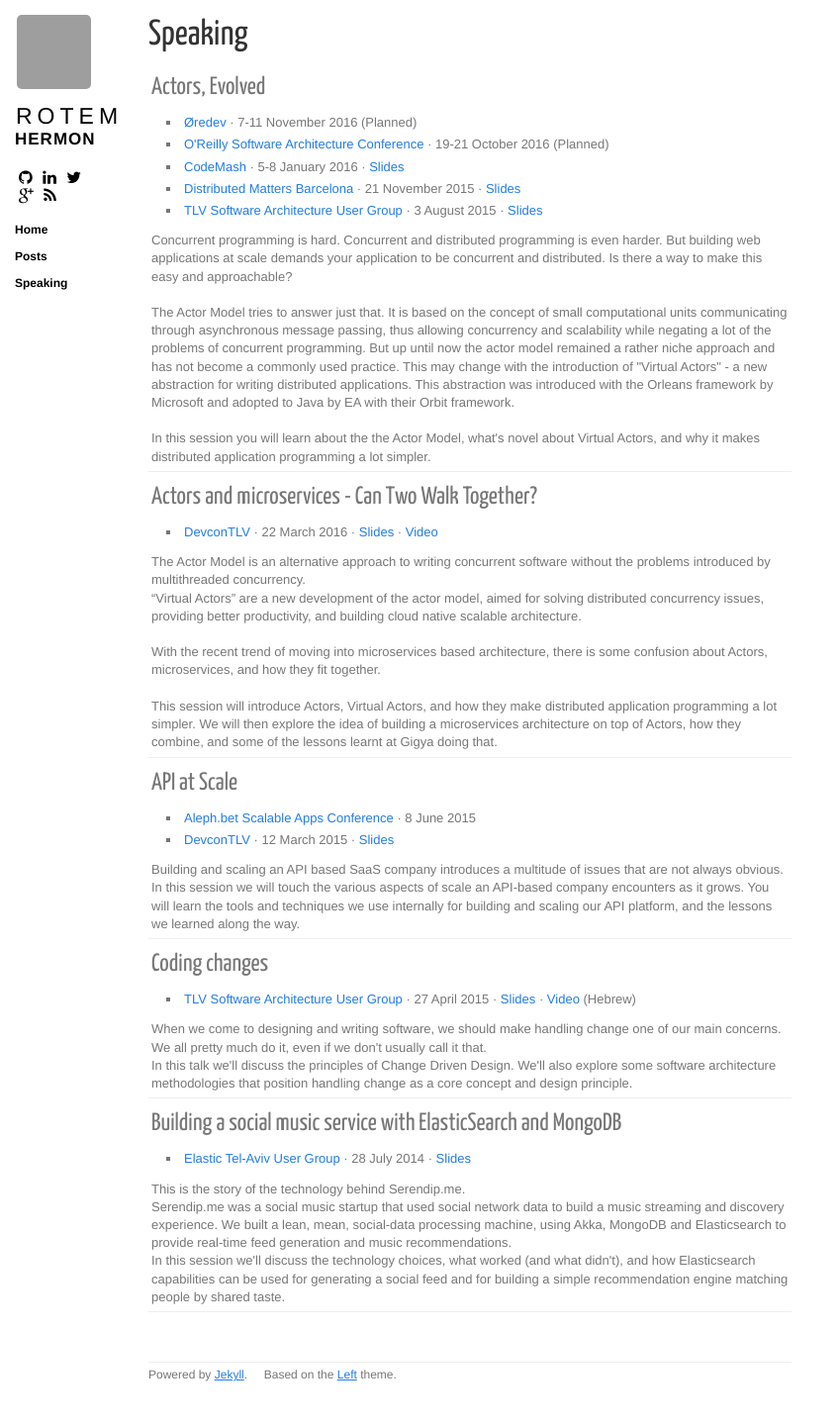
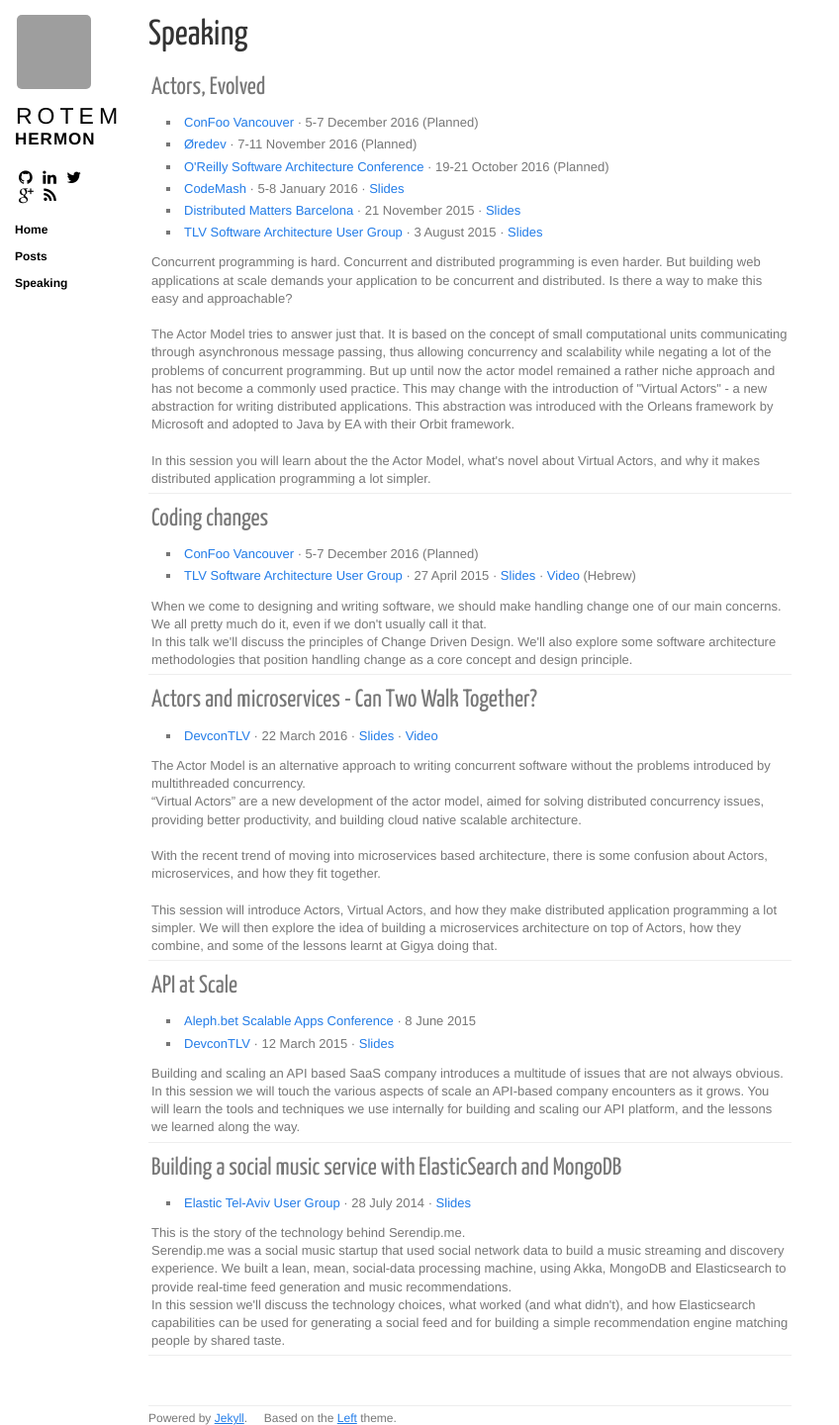
Before and after one commit to rore/rore.github.com, a Jekyll site: the page built from speaking.html, in a window 1280 px wide. Shown: the whole page at 99% size, without its empty margins (0-848 px from the left). Built offline with Jekyll 4.4.1, drawn with Linux system fonts in a browser that asks for light colours; nearby versions of some CDN libraries; Markdown is read by kramdown in place of the engine named in the settings; before the commit the page ends 1396 px from its top, so only the background shows below that; grey boxes are pictures that could not be loaded.

Commit message:
Update speaking.html

```diff
--- a/speaking.html
+++ b/speaking.html
@@ -9,6 +9,9 @@ title: "Speaking"
                 <li>
             <h3>Actors, Evolved</h3>
             <ul class="sublist">
+                <li>
+                    <a href="https://confoo.ca/en/yvr2016/session/actors-evolved" target="_blank" >ConFoo Vancouver</a> &middot; 5-7 December 2016 (Planned)
+                </li>
                 <li>
                     <a href="http://www.oredev.org/2016/sessions/actors-evolved" target="_blank" >Øredev</a> &middot; 7-11 November 2016 (Planned)
                 </li>
@@ -34,6 +37,21 @@ title: "Speaking"
             This may change with the introduction of "Virtual Actors" - a new abstraction for writing distributed applications.
             This abstraction was introduced with the Orleans framework by Microsoft and adopted to Java by EA with their Orbit framework.<br/><br/>
             In this session you will learn about the the Actor Model, what's novel about Virtual Actors, and why it makes distributed application programming a lot simpler.
+        </li>
+        <li>
+            <h3>Coding changes</h3>
+            <ul class="sublist">
+                <li>
+                    <a href="https://confoo.ca/en/yvr2016/session/coding-changes" target="_blank" >ConFoo Vancouver</a> &middot; 5-7 December 2016 (Planned)
+                </li>
+                <li>
+                    <a href="http://www.meetup.com/TLV-Software-Architecture-Meetup/events/220916410/" target="_blank">TLV Software Architecture User Group</a> &middot; 27 April 2015 &middot; <a href="https://speakerdeck.com/rore/coding-changes" target="_blank">Slides</a> &middot; <a href="https://www.youtube.com/watch?v=AuWjR1qJppM" target="_blank">Video</a> (Hebrew)
+                </li>
+            </ul>
+            When we come to designing and writing software, we should make handling change one of our main concerns.
+            We all pretty much do it, even if we don't usually call it that.<br/>
+            In this talk we'll discuss the principles of Change Driven Design.
+            We'll also explore some software architecture methodologies that position handling change as a core concept and design principle.
         </li>
         <li>
             <h3>Actors and microservices - Can Two Walk Together?</h3>
@@ -62,18 +80,6 @@ title: "Speaking"
             You will learn the tools and techniques we use internally for building and scaling our API platform, and the lessons we learned along the way.
         </li>
         <li>
-            <h3>Coding changes</h3>
-            <ul class="sublist">
-                <li>
-                    <a href="http://www.meetup.com/TLV-Software-Architecture-Meetup/events/220916410/" target="_blank">TLV Software Architecture User Group</a> &middot; 27 April 2015 &middot; <a href="https://speakerdeck.com/rore/coding-changes" target="_blank">Slides</a> &middot; <a href="https://www.youtube.com/watch?v=AuWjR1qJppM" target="_blank">Video</a> (Hebrew)
-                </li>
-            </ul>
-            When we come to designing and writing software, we should make handling change one of our main concerns.
-            We all pretty much do it, even if we don't usually call it that.<br/>
-            In this talk we'll discuss the principles of Change Driven Design.
-            We'll also explore some software architecture methodologies that position handling change as a core concept and design principle.
-        </li>
-        <li>
             <h3>Building a social music service with ElasticSearch and MongoDB</h3>
             <ul class="sublist">
                 <li>
```
